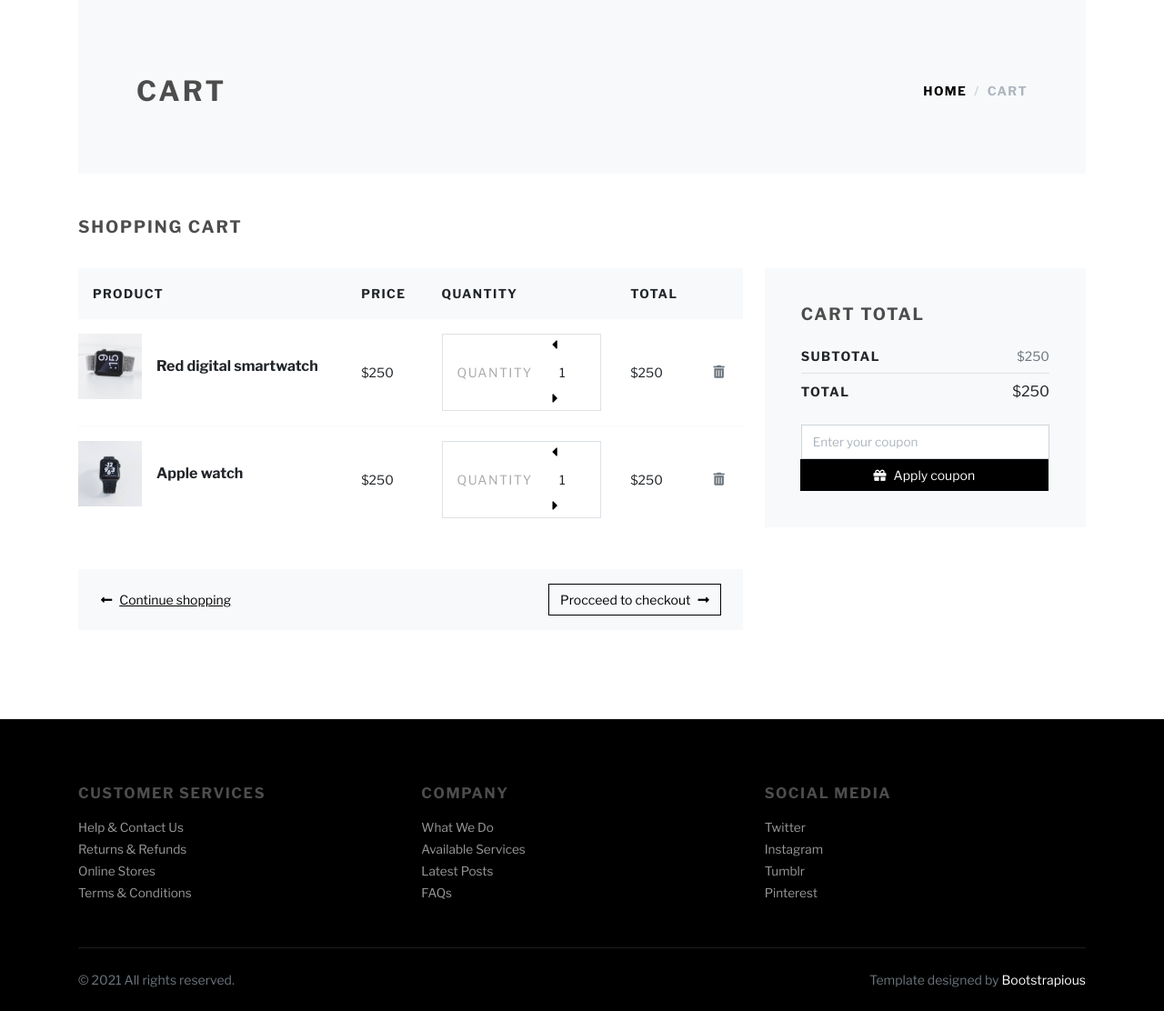
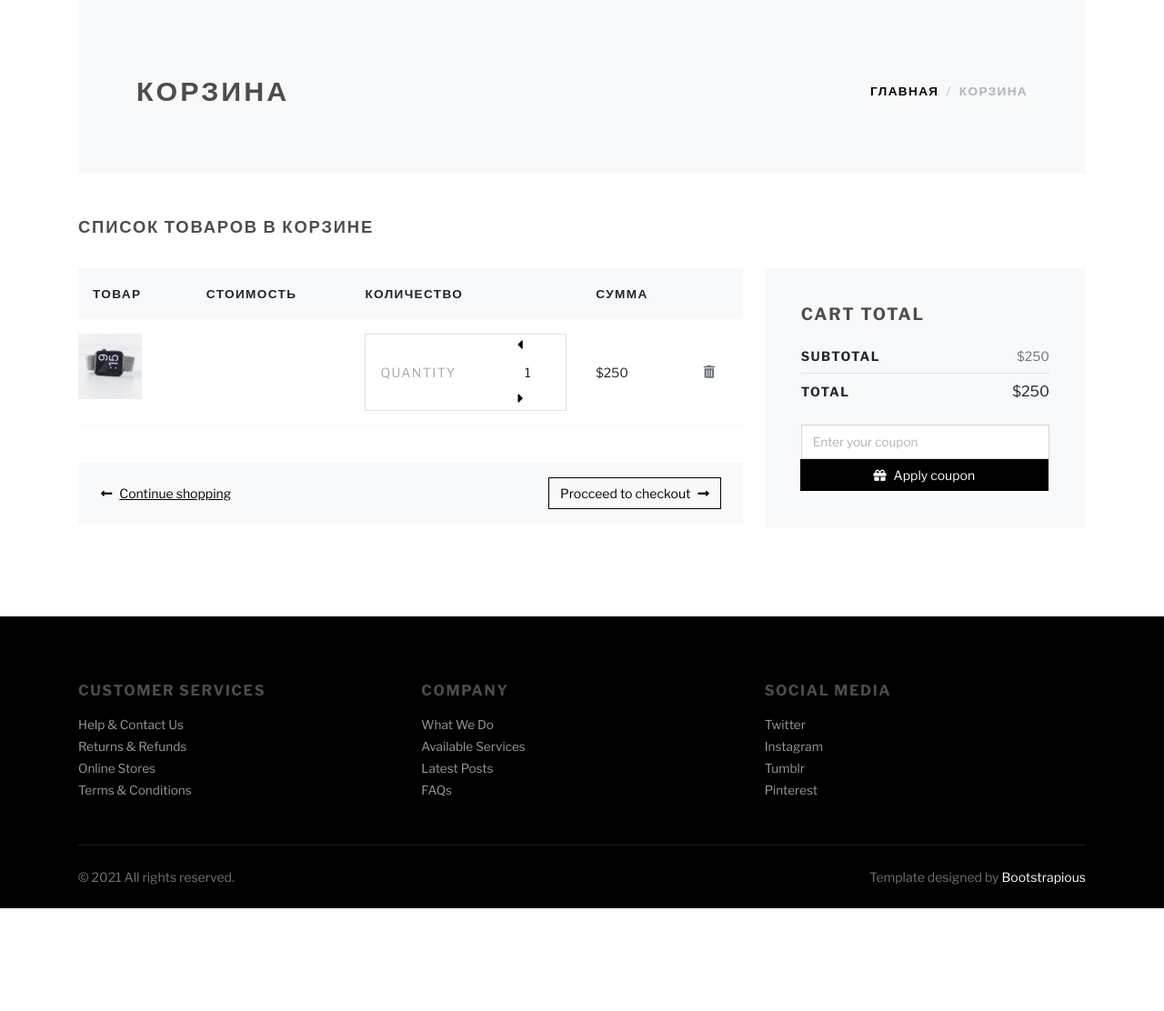
Before and after one commit to PsYcHo-DiSs/web_shop, a Django app: page /cart/ in a window 1280 px wide. Shown: the part 70-1182 px from the top of the page at 91% size. After the commit the page ends 1069 px from the top, so only its background shows below. Run offline with Django 5.2, Linux system fonts and the light colour scheme; parts of the project's set-up code (start-up, migrations or seed data) failed here and were passed over; some libraries are stand-ins or nearby versions; some web fonts are replaced.

Commit message:
refactor: cart.html for russification purposes

```diff
--- a/shop/templates/shop/cart.html
+++ b/shop/templates/shop/cart.html
@@ -13,13 +13,13 @@
             <div class="container">
                 <div class="row px-4 px-lg-5 py-lg-4 align-items-center">
                     <div class="col-lg-6">
-                        <h1 class="h2 text-uppercase mb-0">Cart</h1>
+                        <h1 class="h2 text-uppercase mb-0">Корзина</h1>
                     </div>
                     <div class="col-lg-6 text-lg-end">
                         <nav aria-label="breadcrumb">
                             <ol class="breadcrumb justify-content-lg-end mb-0 px-0 bg-light">
-                                <li class="breadcrumb-item"><a class="text-dark" href="index.html">Home</a></li>
-                                <li class="breadcrumb-item active" aria-current="page">Cart</li>
+                                <li class="breadcrumb-item"><a class="text-dark" href="{% url 'index' %}">Главная</a></li>
+                                <li class="breadcrumb-item active" aria-current="page">Корзина</li>
                             </ol>
                         </nav>
                     </div>
@@ -27,7 +27,7 @@
             </div>
         </section>
         <section class="py-5">
-            <h2 class="h5 text-uppercase mb-4">Shopping cart</h2>
+            <h2 class="h5 text-uppercase mb-4">Список товаров в корзине</h2>
             <div class="row">
                 <div class="col-lg-8 mb-4 mb-lg-0">
                     <!-- CART TABLE-->
@@ -36,87 +36,23 @@
                             <thead class="bg-light">
                             <tr>
                                 <th class="border-0 p-3" scope="col"><strong
-                                        class="text-sm text-uppercase">Product</strong>
+                                        class="text-sm text-uppercase">Товар</strong>
                                 </th>
                                 <th class="border-0 p-3" scope="col"><strong
-                                        class="text-sm text-uppercase">Price</strong>
+                                        class="text-sm text-uppercase">Стоимость</strong>
                                 </th>
                                 <th class="border-0 p-3" scope="col"><strong
-                                        class="text-sm text-uppercase">Quantity</strong>
+                                        class="text-sm text-uppercase">Количество</strong>
                                 </th>
                                 <th class="border-0 p-3" scope="col"><strong
-                                        class="text-sm text-uppercase">Total</strong>
+                                        class="text-sm text-uppercase">Сумма</strong>
                                 </th>
                                 <th class="border-0 p-3" scope="col"><strong class="text-sm text-uppercase"></strong>
                                 </th>
                             </tr>
                             </thead>
                             <tbody class="border-0">
-                            <tr>
-                                <th class="ps-0 py-3 border-light" scope="row">
-                                    <div class="d-flex align-items-center"><a
-                                            class="reset-anchor d-block animsition-link"
-                                            href="detail.html"><img
-                                            src="img/product-detail-3.jpg" alt="..." width="70"/></a>
-                                        <div class="ms-3"><strong class="h6"><a class="reset-anchor animsition-link"
-                                                                                href="detail.html">Red digital
-                                            smartwatch</a></strong></div>
-                                    </div>
-                                </th>
-                                <td class="p-3 align-middle border-light">
-                                    <p class="mb-0 small">$250</p>
-                                </td>
-                                <td class="p-3 align-middle border-light">
-                                    <div class="border d-flex align-items-center justify-content-between px-3"><span
-                                            class="small text-uppercase text-gray headings-font-family">Quantity</span>
-                                        <div class="quantity">
-                                            <button class="dec-btn p-0"><i class="fas fa-caret-left"></i></button>
-                                            <input class="form-control form-control-sm border-0 shadow-0 p-0"
-                                                   type="text"
-                                                   value="1"/>
-                                            <button class="inc-btn p-0"><i class="fas fa-caret-right"></i></button>
-                                        </div>
-                                    </div>
-                                </td>
-                                <td class="p-3 align-middle border-light">
-                                    <p class="mb-0 small">$250</p>
-                                </td>
-                                <td class="p-3 align-middle border-light"><a class="reset-anchor" href="#!"><i
-                                        class="fas fa-trash-alt small text-muted"></i></a></td>
-                            </tr>
-                            <tr>
-                                <th class="ps-0 py-3 border-0" scope="row">
-                                    <div class="d-flex align-items-center"><a
-                                            class="reset-anchor d-block animsition-link"
-                                            href="detail.html"><img
-                                            src="img/product-detail-2.jpg" alt="..." width="70"/></a>
-                                        <div class="ms-3"><strong class="h6"><a class="reset-anchor animsition-link"
-                                                                                href="detail.html">Apple
-                                            watch</a></strong>
-                                        </div>
-                                    </div>
-                                </th>
-                                <td class="p-3 align-middle border-0">
-                                    <p class="mb-0 small">$250</p>
-                                </td>
-                                <td class="p-3 align-middle border-0">
-                                    <div class="border d-flex align-items-center justify-content-between px-3"><span
-                                            class="small text-uppercase text-gray headings-font-family">Quantity</span>
-                                        <div class="quantity">
-                                            <button class="dec-btn p-0"><i class="fas fa-caret-left"></i></button>
-                                            <input class="form-control form-control-sm border-0 shadow-0 p-0"
-                                                   type="text"
-                                                   value="1"/>
-                                            <button class="inc-btn p-0"><i class="fas fa-caret-right"></i></button>
-                                        </div>
-                                    </div>
-                                </td>
-                                <td class="p-3 align-middle border-0">
-                                    <p class="mb-0 small">$250</p>
-                                </td>
-                                <td class="p-3 align-middle border-0"><a class="reset-anchor" href="#!"><i
-                                        class="fas fa-trash-alt small text-muted"></i></a></td>
-                            </tr>
+                                {% include 'shop/components/_cart_row.html' %}
                             </tbody>
                         </table>
                     </div>
```
